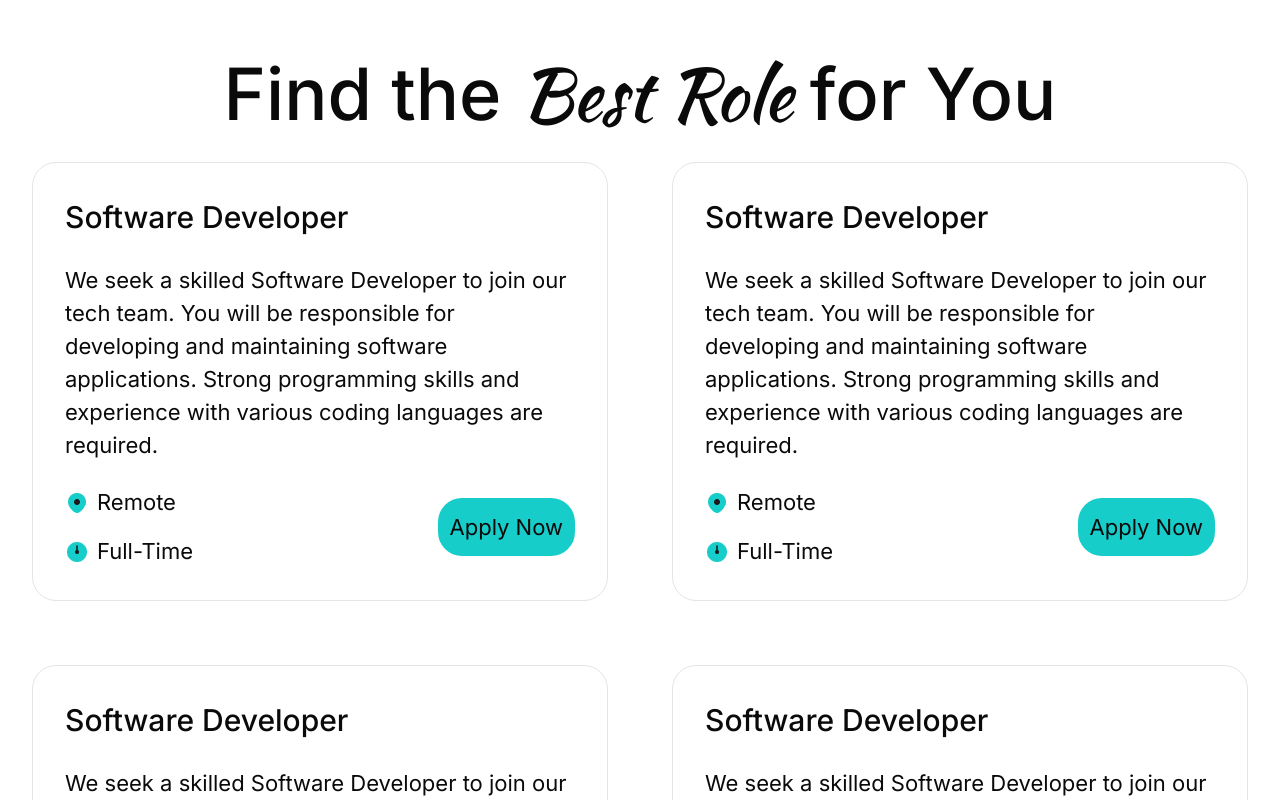
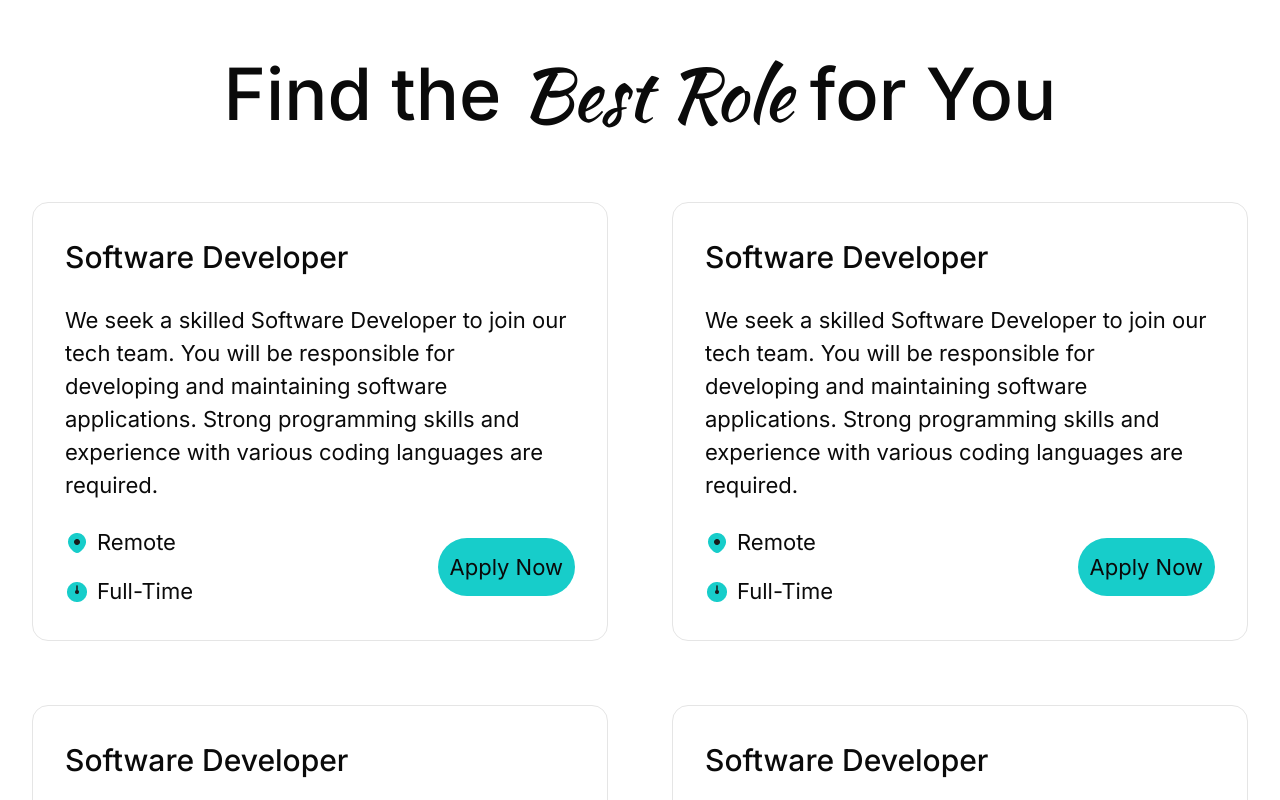
Before and after one commit to Roshen-Perera/ceylon-developers-portfolio, a Next.js app: page /careers in a window 1280 px wide. Shown: the part 2860-3660 px from the top of the page. Built offline with nearby package versions, Linux system fonts and the light colour scheme.

Commit message:
Update Roles component styles for improved layout and button design

```diff
--- a/components/roles.tsx
+++ b/components/roles.tsx
@@ -53,9 +53,9 @@ const Roles = () => {
         Find the <span className="font-kaushan"> Best Role </span> for You
       </h1>
 
-      <div className="grid grid-cols-2 ">
+      <div className="grid grid-cols-2 mt-10">
         {roles.map((role, index) => (
-          <div key={index} className="flex flex-col border-1 p-8 m-8 rounded-3xl gap-6 max-w-2xl">
+          <div key={index} className="flex flex-col border-1 p-8 m-8 rounded-[16px] gap-6 max-w-2xl">
             <h3 className="text-[30px] font-medium">{role.title}</h3>
             <p className="text-[22px]">
               We seek a skilled {role.title} to join our tech team. You will
@@ -85,7 +85,7 @@ const Roles = () => {
               </div>
             </div>
             <div>
-              <button className="text-[22px] p-3 text-lg bg-[#17CDCA] rounded-3xl">
+              <button className="text-[22px] p-3 text-lg bg-[#17CDCA] rounded-[100px]">
                 Apply Now
               </button>
             </div>
```
